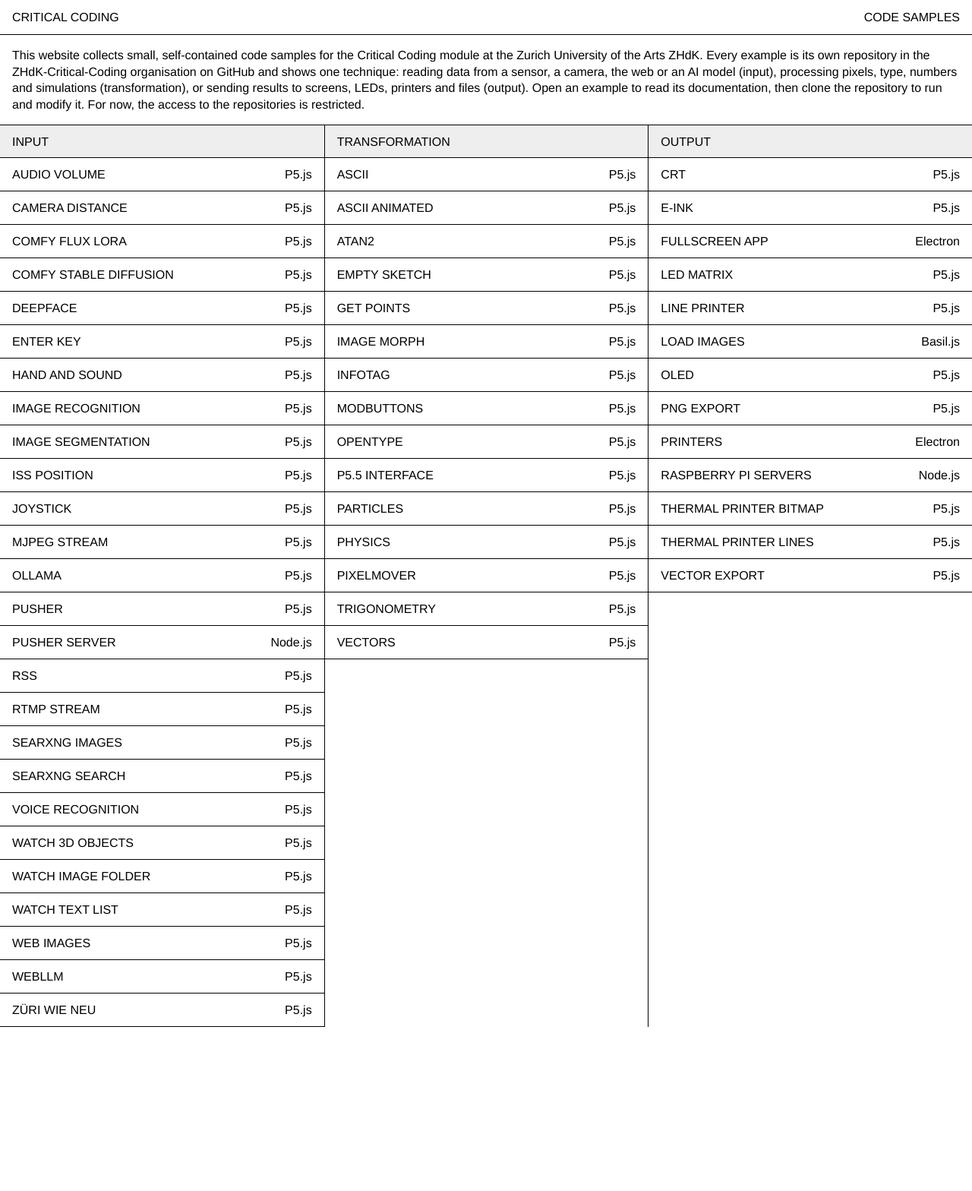
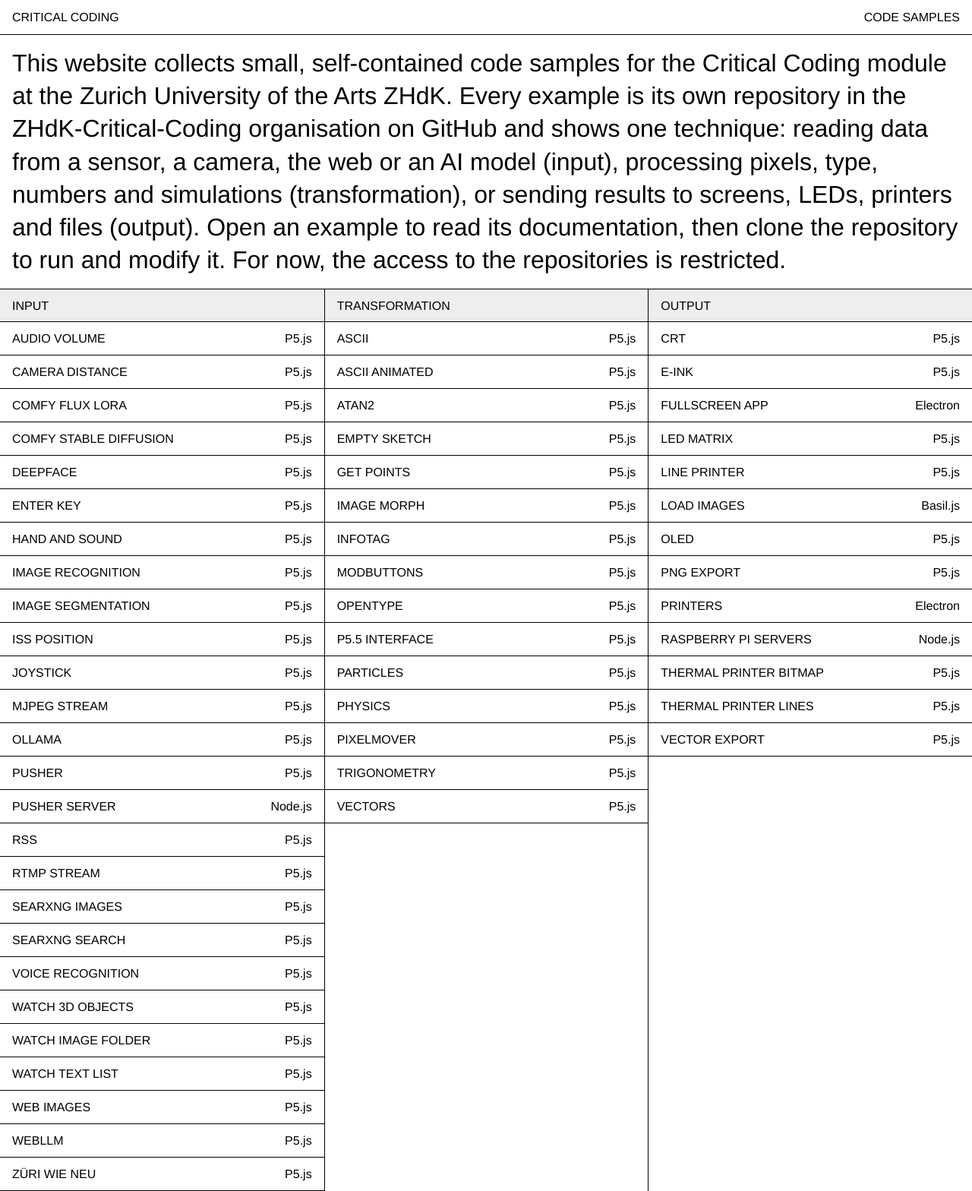
Before and after one commit to ZHdK-Critical-Coding/ZHdK-Critical-Coding.github.io, a Jekyll site: the page built from index.md, in a window 1280 px wide. Shown: the whole page at 76% size. Built offline with Jekyll 4.4.1, drawn with Linux system fonts in a browser that asks for light colours; before the commit the page ends 1352 px from its top, so only the background shows below that.

Commit message:
(fix) bigger intro

```diff
--- a/assets/css/style.css
+++ b/assets/css/style.css
@@ -87,7 +87,7 @@ a { color: inherit; text-decoration: none; }
   padding: var(--gutter);
 }
 
-.intro p { margin: 0 0 1em; }
+.intro p { margin: 0 0 1em; font-size: 2rem; }
 .intro p:last-child { margin-bottom: 0; }
 .intro a { text-decoration: underline; }
 
```
